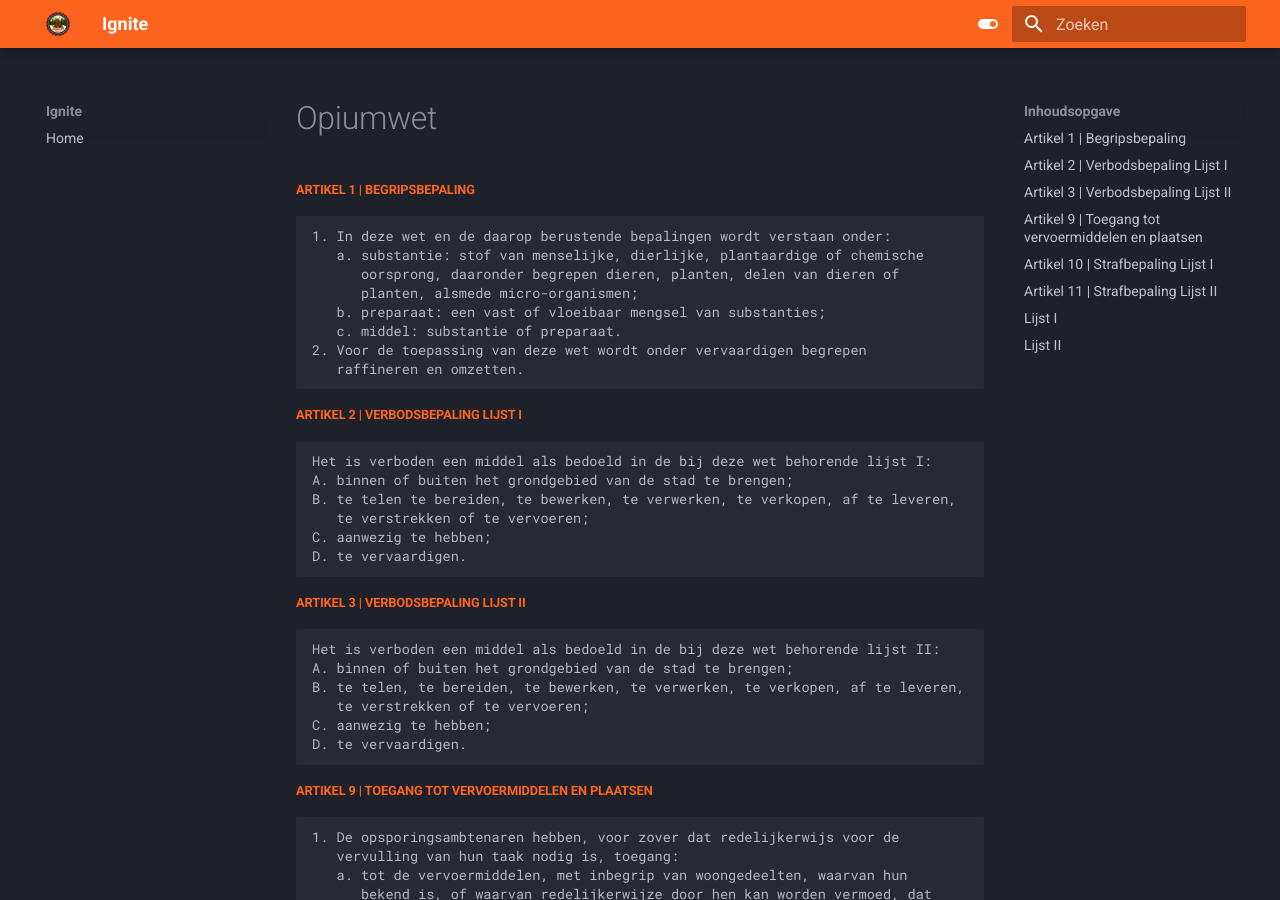
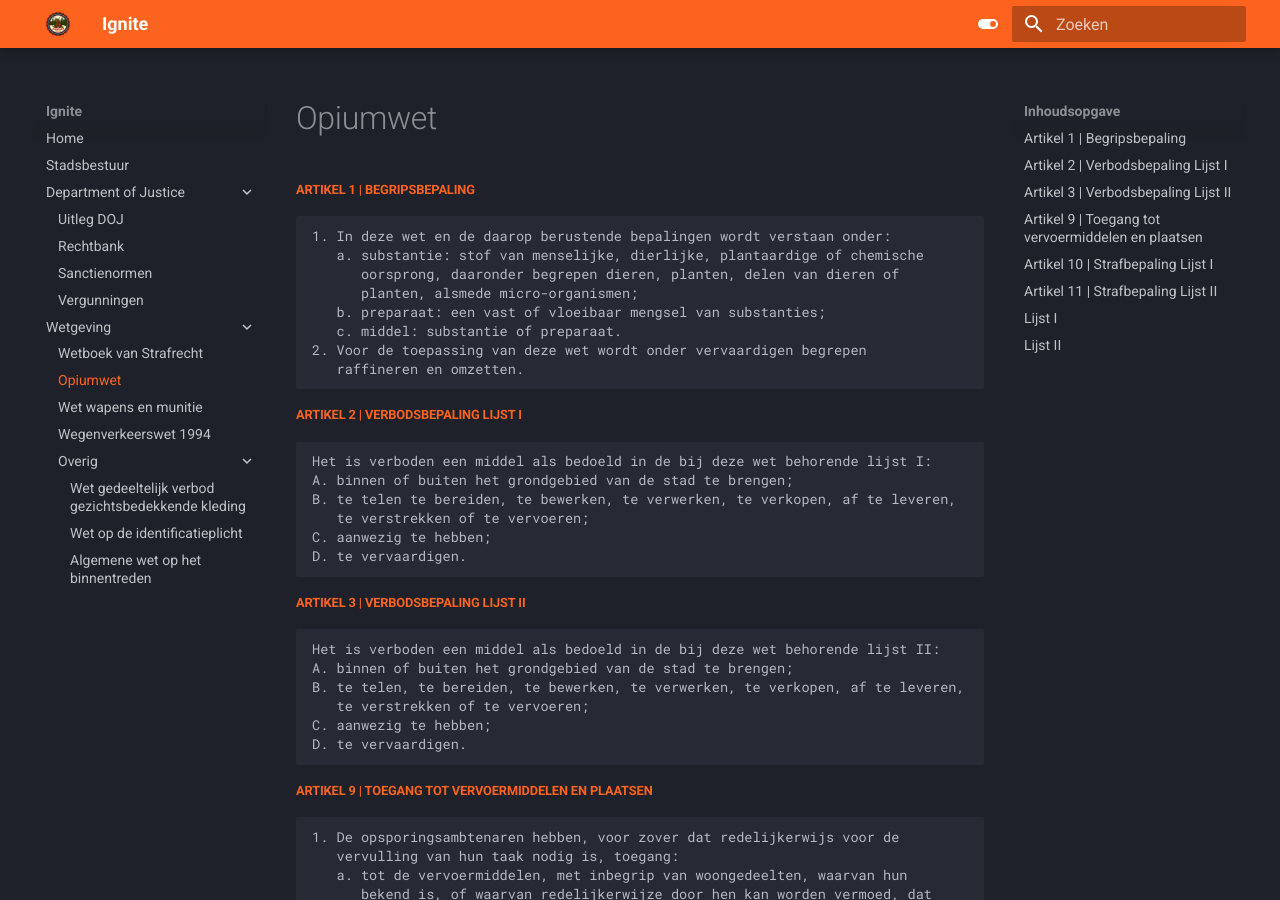
Before and after one commit to NLDenny/wetboek, an MkDocs documentation site: the page built from docs/Wetgeving/opw.md, in a window 1280 px wide and 900 px high. Built offline with MkDocs 1.6.1 and Material for MkDocs 9.7.7, drawn with Linux system fonts in a browser that asks for light colours; some of the changed lines change nothing that is shown.

Commit message:
Update mkdocs.yml

```diff
--- a/mkdocs.yml
+++ b/mkdocs.yml
@@ -67,22 +67,22 @@ markdown_extensions:
       emoji_generator: !!python/name:materialx.emoji.to_svg
 nav:
   - Home: index.md
-  # - Stadsbestuur: stadsbestuur.md
-  # - Department of Justice:
-  #   - Uitleg DOJ: Department of Justice/doj.md
-  #   - Rechtbank: Department of Justice/rechtbank.md
-  #   - Sanctienormen: Department of Justice/sanctienormen.md
-  #   - Vergunningen: Department of Justice/vergunningen.md
-  # - Wetgeving:
-  #   - Wetboek van Strafrecht: Wetgeving/sr.md
-  #   # - Wetboek van Strafvordering: sv.md
-  #   - Opiumwet: Wetgeving/opw.md
-  #   - Wet wapens en munitie: Wetgeving/wwm.md
-  #   - Wegenverkeerswet 1994: Wetgeving/wvw.md
-  #   - Overig:
-  #        - Wet gedeeltelijk verbod gezichtsbedekkende kleding: Wetgeving/Overig/wgvgk.md
-  #        - Wet op de identificatieplicht: Wetgeving/Overig/wid.md
-  #        - Algemene wet op het binnentreden: Wetgeving/Overig/awbi.md
+  - Stadsbestuur: stadsbestuur.md
+  - Department of Justice:
+    - Uitleg DOJ: Department of Justice/doj.md
+    - Rechtbank: Department of Justice/rechtbank.md
+    - Sanctienormen: Department of Justice/sanctienormen.md
+    - Vergunningen: Department of Justice/vergunningen.md
+  - Wetgeving:
+    - Wetboek van Strafrecht: Wetgeving/sr.md
+    # - Wetboek van Strafvordering: sv.md
+    - Opiumwet: Wetgeving/opw.md
+    - Wet wapens en munitie: Wetgeving/wwm.md
+    - Wegenverkeerswet 1994: Wetgeving/wvw.md
+    - Overig:
+         - Wet gedeeltelijk verbod gezichtsbedekkende kleding: Wetgeving/Overig/wgvgk.md
+         - Wet op de identificatieplicht: Wetgeving/Overig/wid.md
+         - Algemene wet op het binnentreden: Wetgeving/Overig/awbi.md
   # - Politiewet 2012: polw2012.md
   # - Ambtsinstructie: ambts.md
 
```
